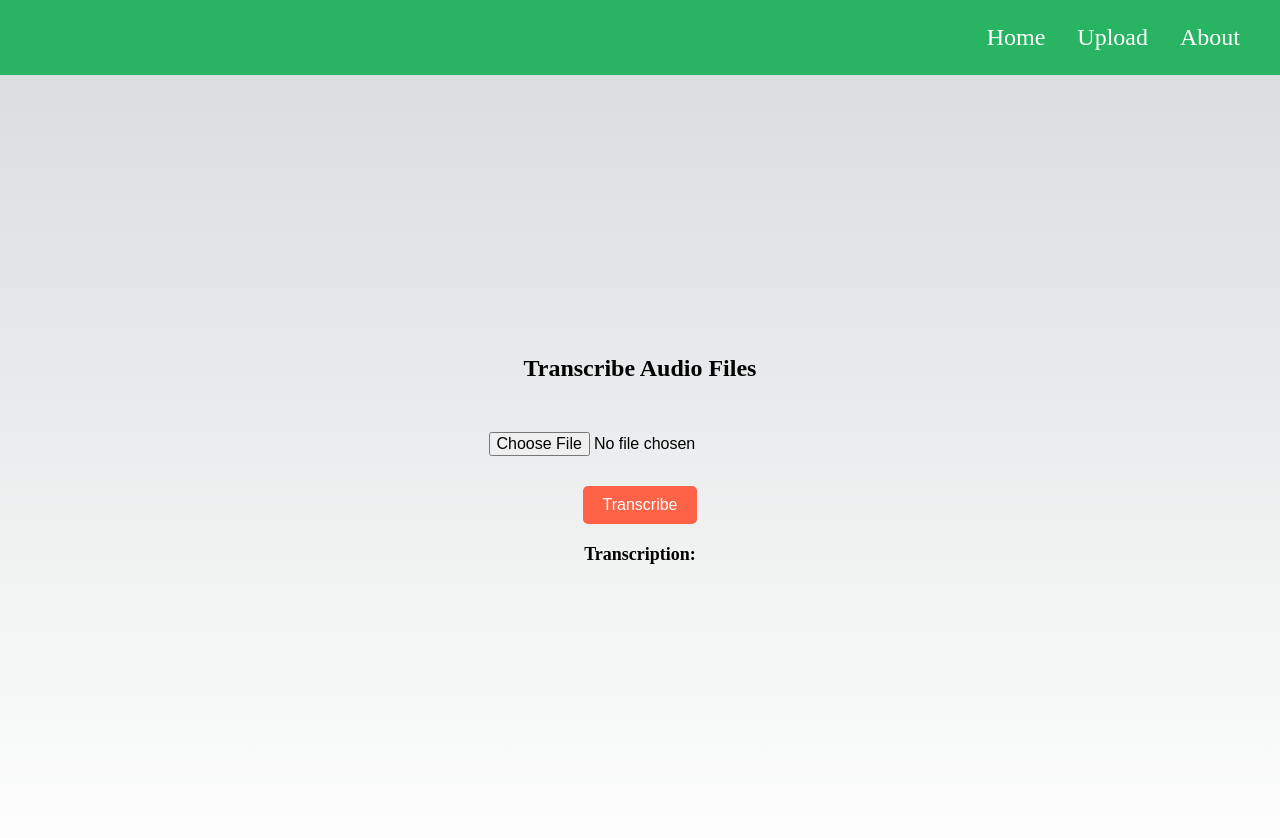
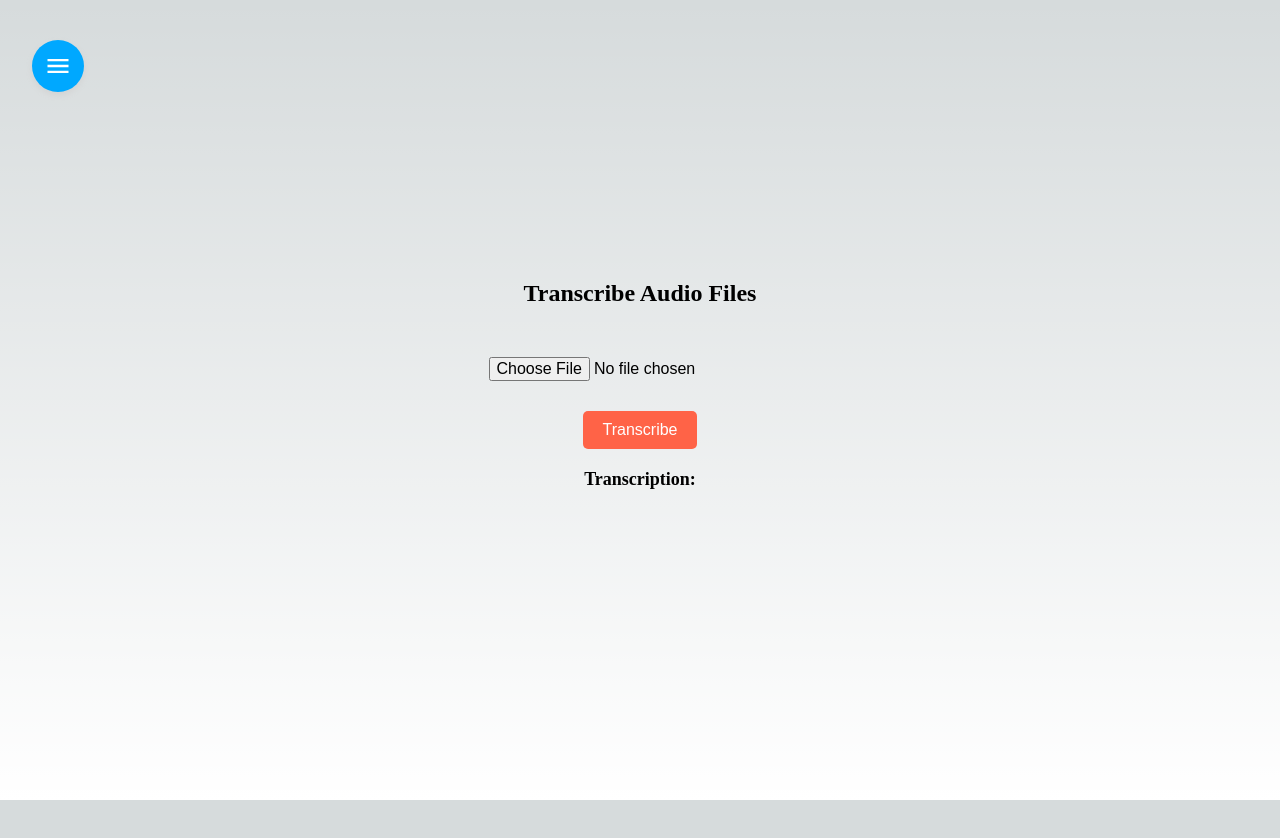
Before and after one commit to jgil325/AI-Audio-Interface, a Next.js app: page /Upload in a window 1280 px wide. Shown: the top 838 px of the page. After the commit the page ends 800 px from the top, so only its background shows below. Built offline with nearby package versions, Linux system fonts and the light colour scheme.

Commit message:
button nav testing and falling words testing, gonna merge and rebranch

```diff
--- a/package.json
+++ b/package.json
@@ -30,6 +30,7 @@
     "next": "13.1.6",
     "react": "18.2.0",
     "react-dom": "18.2.0",
+    "react-icons": "^4.8.0",
     "react-spring": "^9.6.1",
     "react-uuid": "^2.0.0",
     "styled-components": "^5.3.6",
--- /dev/null
+++ b/src/components/FAB.tsx
@@ -0,0 +1,119 @@
+import { useState } from "react";
+import styled from "styled-components";
+import { MdAdd } from "react-icons/md";
+import { IoIosApps, IoMdMenu } from "react-icons/io";
+
+const Container = styled.ul`
+  display: flex;
+  list-style: none;
+  margin: 0;
+  padding: 0;
+  flex-direction: row;
+  position: fixed;
+  left: 2em;
+  top: 2em;
+  max-width: 52px;
+
+  &.open {
+    max-width: max-content;
+  }
+`;
+
+const FabButton = styled.li`
+  border-radius: 50%;
+  box-shadow: 0 3px 6px lightgrey;
+  display: grid;
+  place-items: center;
+  margin: 8px 0;
+  font-size: 28px;
+  padding: 12px;
+  cursor: pointer;
+  position: relative;
+  background-color: #00a8ff;
+
+  svg {
+    fill: white;
+  }
+`;
+
+const FabAction = styled.li`
+  border-radius: 50%;
+  box-shadow: 0 3px 6px lightgrey;
+  display: grid;
+  place-items: center;
+  margin: 8px 0;
+  font-size: 28px;
+  padding: 12px;
+  cursor: pointer;
+  position: relative;
+  transform: translateY(50px) scale(0);
+  transition: transform 300ms, opacity 300ms;
+  opacity: 0;
+
+  &:hover .tooltip {
+    transform: translateX(-100%) scale(1);
+    opacity: 1;
+  }
+
+  &.open {
+    transform: translateY(0) scale(1);
+    opacity: 1;
+  }
+
+  .tooltip {
+    padding: 4px 6px;
+    font-size: 12px;
+    position: absolute;
+    left: -12px;
+    transform: translateX(-75%);
+    background-color: #353b48;
+    border-radius: 4px;
+    color: white;
+    opacity: 0;
+    transition: transform 300ms, opacity 300ms;
+    user-select: none;
+  }
+`;
+
+interface FABAction {
+  label: string;
+  icon: JSX.Element;
+  onClick: () => void;
+}
+
+interface FABProps {
+  actions: FABAction[];
+}
+
+const Fab = ({ actions }: FABProps) => {
+  const [open, setOpen] = useState(false);
+
+  const mouseEnter = () => setOpen(true);
+
+  const mouseLeave = () => setOpen(false);
+
+  return (
+    <Container
+      className={open ? "open" : ""}
+      onMouseEnter={mouseEnter}
+      onMouseLeave={mouseLeave}
+    >
+      <FabButton>
+        <IoMdMenu />
+      </FabButton>
+      {actions.map((action, index) => (
+        <FabAction
+          style={{ transitionDelay: `${index * 25}ms` }}
+          className={open ? "open" : ""}
+          key={action.label}
+          onClick={action.onClick}
+        >
+          {action.icon}
+          <span className="tooltip">{action.label}</span>
+        </FabAction>
+      ))}
+    </Container>
+  );
+};
+
+export default Fab;
--- a/src/pages/_app.tsx
+++ b/src/pages/_app.tsx
@@ -1,11 +1,22 @@
 import "@/styles/globals.css";
 import type { AppProps } from "next/app";
 import Navbar from "@/components/Navbar";
+import { FcAbout, FcBusinessman, FcCamera, FcFullTrash } from "react-icons/fc";
+
+import Fab from "../components/FAB";
+
+const actions = [
+  { label: "About", icon: <FcAbout />, onClick: console.log },
+  { label: "Profile", icon: <FcBusinessman />, onClick: console.log },
+  { label: "Picture", icon: <FcCamera />, onClick: console.log },
+  { label: "Trash", icon: <FcFullTrash />, onClick: console.log },
+];
 
 const MyApp = ({ Component, pageProps }: AppProps) => {
   return (
     <div>
-      <Navbar />
+      {/* <Navbar /> */}
+      <Fab actions={actions} />
       <Component {...pageProps} />
     </div>
   );
```
Also changed, not shown: src/pages/Home.tsx (+11 -0 lines), 1 other file (tests, documents, lock files or other folders).
